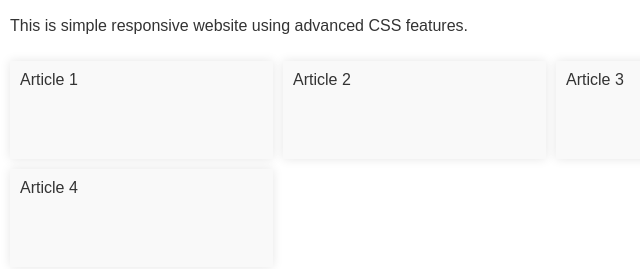
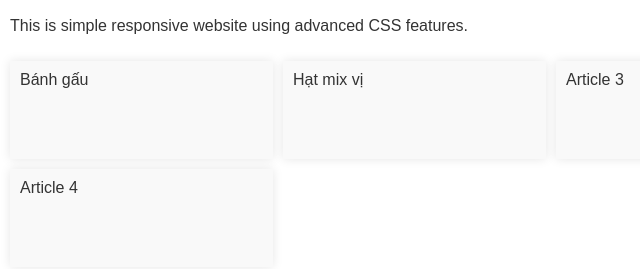
Before and after one commit to thilinnd/ueh.github.io, a plain HTML site: page index.html in a window 1280 px wide. Shown: the part 237-506 px from the top of the page, 0-640 px from the left. Drawn offline with Linux system fonts and the light colour scheme.

Commit message:
Update index.html

```diff
--- a/index.html
+++ b/index.html
@@ -33,8 +33,8 @@
         </section>
 
         <section class="articles">
-            <article class="article">Article 1</article>
-            <article class="article">Article 2</article>
+            <article class="article">Bánh gấu</article>
+            <article class="article">Hạt mix vị</article>
             <article class="article">Article 3</article>
             <article class="article">Article 4</article>
         </section>
```
